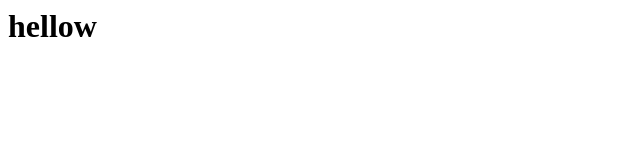
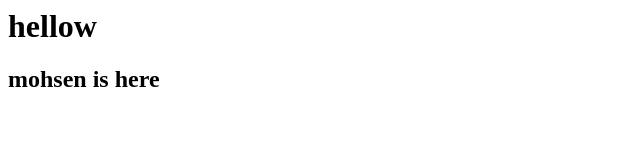
Before and after one commit to nafise1380/web1, a plain HTML site: page Desktop/project1/index.html in a window 1280 px wide. Shown: the whole page, without its empty margins (0-640 px from the left). Drawn offline with Linux system fonts and the light colour scheme.

Commit message:
mohsen is here

```diff
--- a/Desktop/project1/index.html
+++ b/Desktop/project1/index.html
@@ -1 +1,2 @@
 <h1>hellow</h1>
+<h2>mohsen is here</h2>
```
